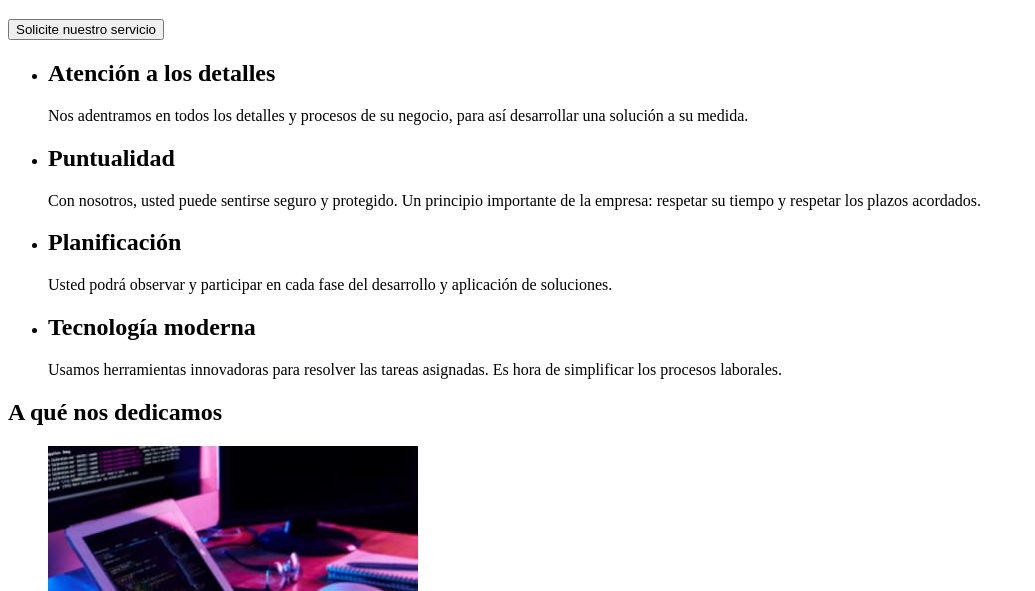
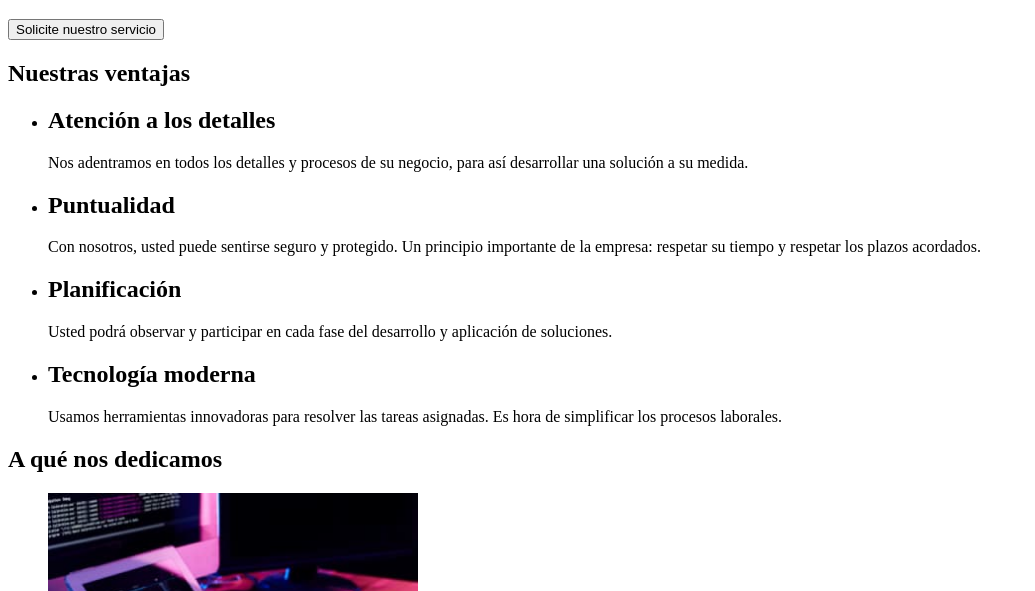
Before and after one commit to Jszir/goit-markup-hw-08.github.io, a plain HTML site: page index.html in a window 1280 px wide. Shown: the part 209-800 px from the top of the page, without its empty margins (0-1035 px from the left). Drawn offline with Linux system fonts and the light colour scheme.

Commit message:
first commit

```diff
--- a/index.html
+++ b/index.html
@@ -36,6 +36,7 @@
     </main>
 
     <section>
+        <h2> Nuestras ventajas</h2>
         <ul>
             <li>
                 <h2>Atención a los detalles</h2>
```
